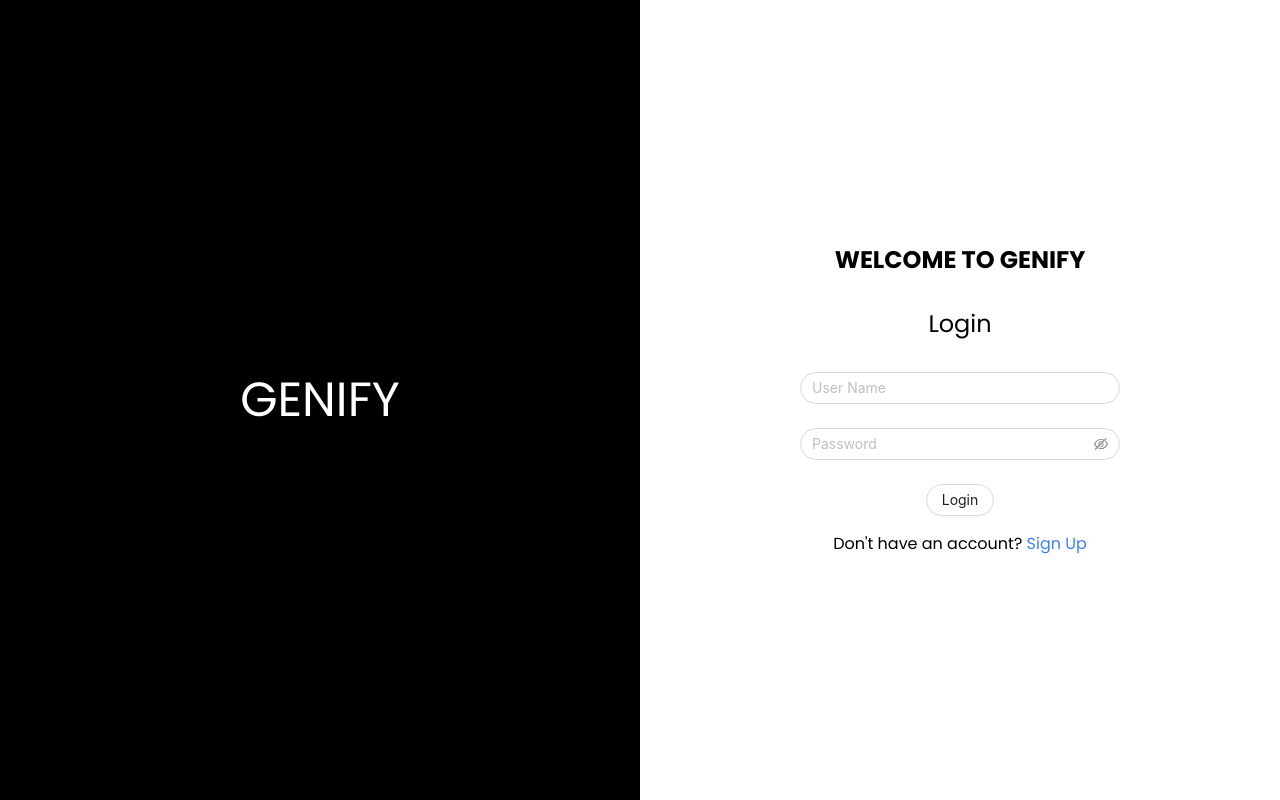
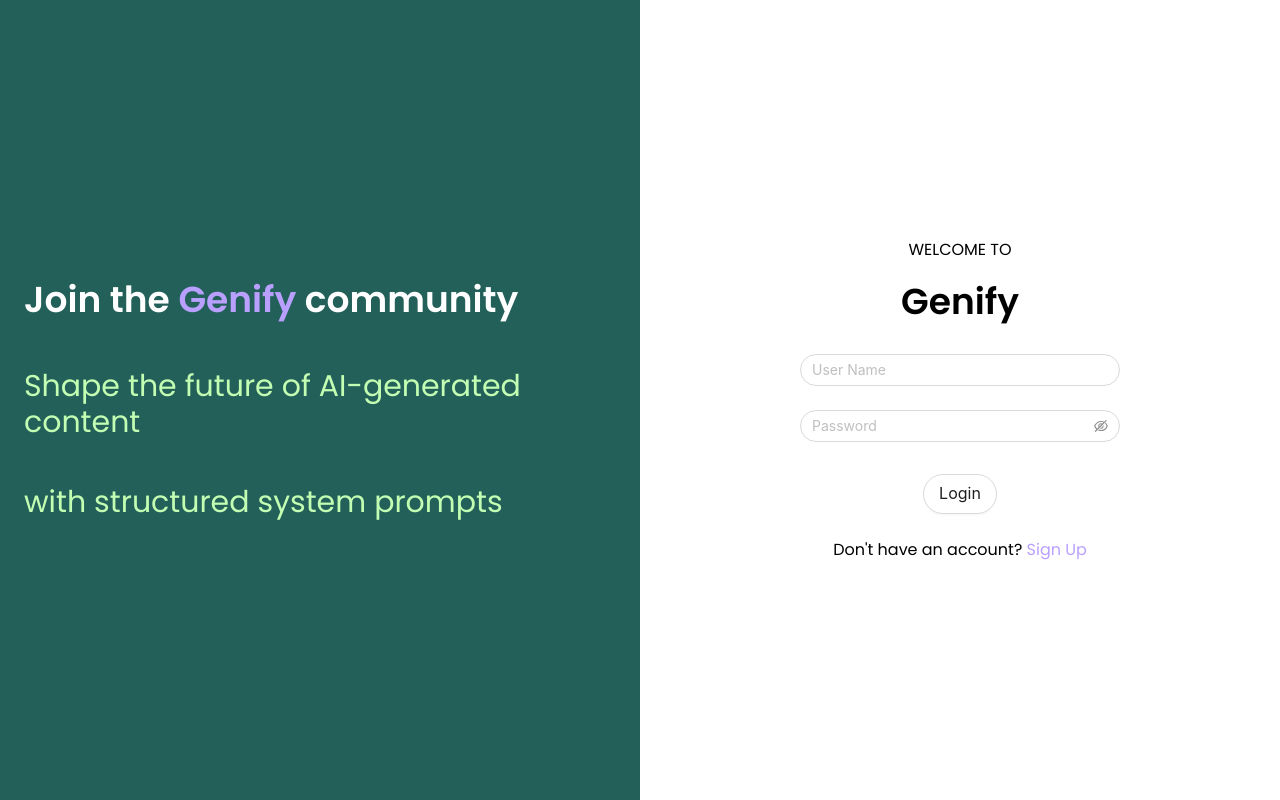
Before and after one commit to GENIFY-Gang/GENIFY-FE-2, a React (Create React App) app: page /login in a window 1280 px wide. Built offline with nearby package versions, Linux system fonts and the light colour scheme.

Commit message:
updated sign up and login ui

```diff
--- a/src/AMain/Main.css
+++ b/src/AMain/Main.css
@@ -46,7 +46,7 @@
   }
 
   .word-genify{
-      color: #9173e6;
+      color: #B9A0FF;
   }
 
   @media (max-width: 576px) {
@@ -84,6 +84,20 @@
       width: 80%;
     }
   }
+
+  /* SignUp.css */
+
+.sign-up-phrase{
+  background-color: #24605A;
+}
+
+.sign-up-phrase-mini{
+  color: #C3FFB2;
+}
+
+.link-text{
+  color: #B9A0FF;
+}
 
 
   /* Footer.css */
--- a/src/Pages/About/About.tsx
+++ b/src/Pages/About/About.tsx
@@ -66,10 +66,9 @@ const About: React.FC = () => {
             Alongside our academic pursuits, we are actively engaged in the
             industry, gaining practical experience and insights into
             cutting-edge technologies. Leveraging our expertise in machine
-            learning, we collaborate on projects like '
-            <span className="word-genify">Genify</span>,' a web tool
+            learning, we collaborate on projects like 'Genify,' a web tool
             meticulously crafted to harness the power of artificial
-            intelligence. <span className="word-genify">Genify</span> utilizes
+            intelligence. Genify utilizes
             advanced machine learning algorithms to transform vague prompts into
             meticulously structured system prompts. With a focus on innovative
             machine learning approaches, we aim to revolutionize how prompts are
--- a/src/Pages/Login/Login.tsx
+++ b/src/Pages/Login/Login.tsx
@@ -48,13 +48,17 @@ const Login = () => {
 
   return (
     <div className="flex">
-      <div className="w-1/2 h-screen bg-black text-white flex items-center justify-center text-5xl">
-        GENIFY
+      <div className="w-1/2 h-screen flex items-center sign-up-phrase">
+        <div className="grid grid-rows-3">
+          <h1 className="text-left text-4xl text-white font-semibold ml-6 self-start">Join the <span className="word-genify">Genify</span> community</h1>
+          <h2 className="text-left text-3xl ml-6 self-end mt-2 sign-up-phrase-mini">Shape the future of AI-generated content</h2>
+          <h2 className="text-left text-3xl ml-6 self-end mt-1 sign-up-phrase-mini">with structured system prompts</h2>
+        </div>
       </div>
       <div className="w-1/2 h-screen flex items-center justify-center">
         <div className="w-80">
-        <h1 className="text-center mb-8 text-2xl font-bold">WELCOME TO GENIFY</h1>
-          <h2 className="text-center mb-8 text-2xl font-poppins">Login</h2>
+        <h1 className="text-center mb-5 text-1xl">WELCOME TO</h1>
+          <h2 className="text-center mb-8 text-4xl font-semibold">Genify</h2>
           <Form form={form} onFinish={handleSubmit}>
             <div className="mb-4">
               <Form.Item
@@ -87,13 +91,13 @@ const Login = () => {
               </Form.Item>
             </div>
             <div className="text-center">
-              <Button type="default" htmlType="submit"  className="rounded-full">
+              <Button type="default" htmlType="submit"  className="mt-2 rounded-full" size="large">
                 Login
               </Button>
             </div>
           </Form>
-          <div className="text-center mt-4">
-            Don't have an account? <a href="/signup" className="text-blue-500">Sign Up</a>
+          <div className="text-center mt-6">
+            Don't have an account? <a href="/signup" className="link-text">Sign Up</a>
           </div>
         </div>
       </div>
--- a/src/Pages/SignUp/SignUp.tsx
+++ b/src/Pages/SignUp/SignUp.tsx
@@ -37,15 +37,19 @@ const SignUp = () => {
 
   return (
     <div className="flex">
-      <div className="w-1/2 h-screen bg-black text-white flex items-center justify-center text-5xl">
-        <h1 className="text-center font-poppins">GENIFY</h1>
+      <div className="w-1/2 h-screen flex items-center sign-up-phrase">
+        <div className="grid grid-rows-3">
+          <h1 className="text-left text-4xl text-white font-semibold ml-6 self-start">Unlock your creativity with <span className="word-genify">Genify</span></h1>
+          <h2 className="text-left text-3xl ml-6 self-end mt-2 sign-up-phrase-mini">where system prompts meet</h2>
+          <h2 className="text-left text-3xl ml-6 self-end mt-1 sign-up-phrase-mini">limitless possibilities</h2>
+        </div>
       </div>
       <div className="w-1/2 h-screen flex items-center justify-center">
         <div className="w-80">
-          <h1 className="text-center mb-8 text-2xl font-bold">
-            WELCOME TO GENIFY
+          <h1 className="text-center mb-5 text-1xl">
+            WELCOME TO
           </h1>
-          <h2 className="text-center mb-8 text-2xl font-poppins">Sign Up</h2>
+          <h2 className="text-center mb-8 text-4xl font-semibold">Genify</h2>
           <Form form={form} onFinish={handleSubmit}>
             <div className="mb-4">
               <Form.Item
@@ -123,14 +127,14 @@ const SignUp = () => {
               </Form.Item>
             </div>
             <div className="text-center">
-              <Button type="default" htmlType="submit" className="rounded-full">
+              <Button type="default" htmlType="submit" className="mt-2 rounded-full" size="large">
                 Sign Up
               </Button>
             </div>
           </Form>
-          <div className="text-center mt-4">
+          <div className="text-center mt-6">
             Already have an account?{" "}
-            <Link to="/login" className="text-blue-500">
+            <Link to="/login" className="link-text">
               Login
             </Link>
           </div>
```
Also changed, not shown: 1 other file (tests, documents, lock files or other folders).
